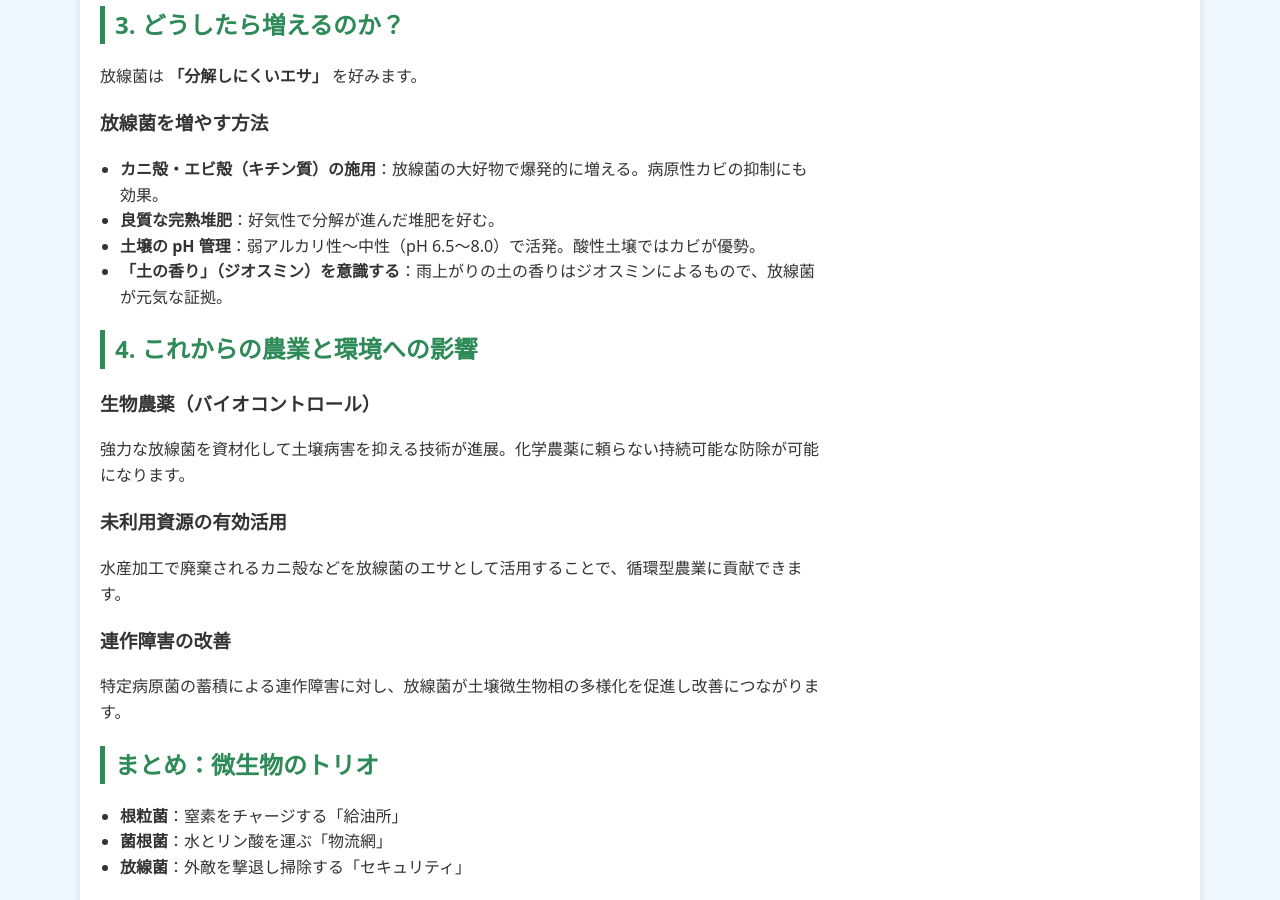
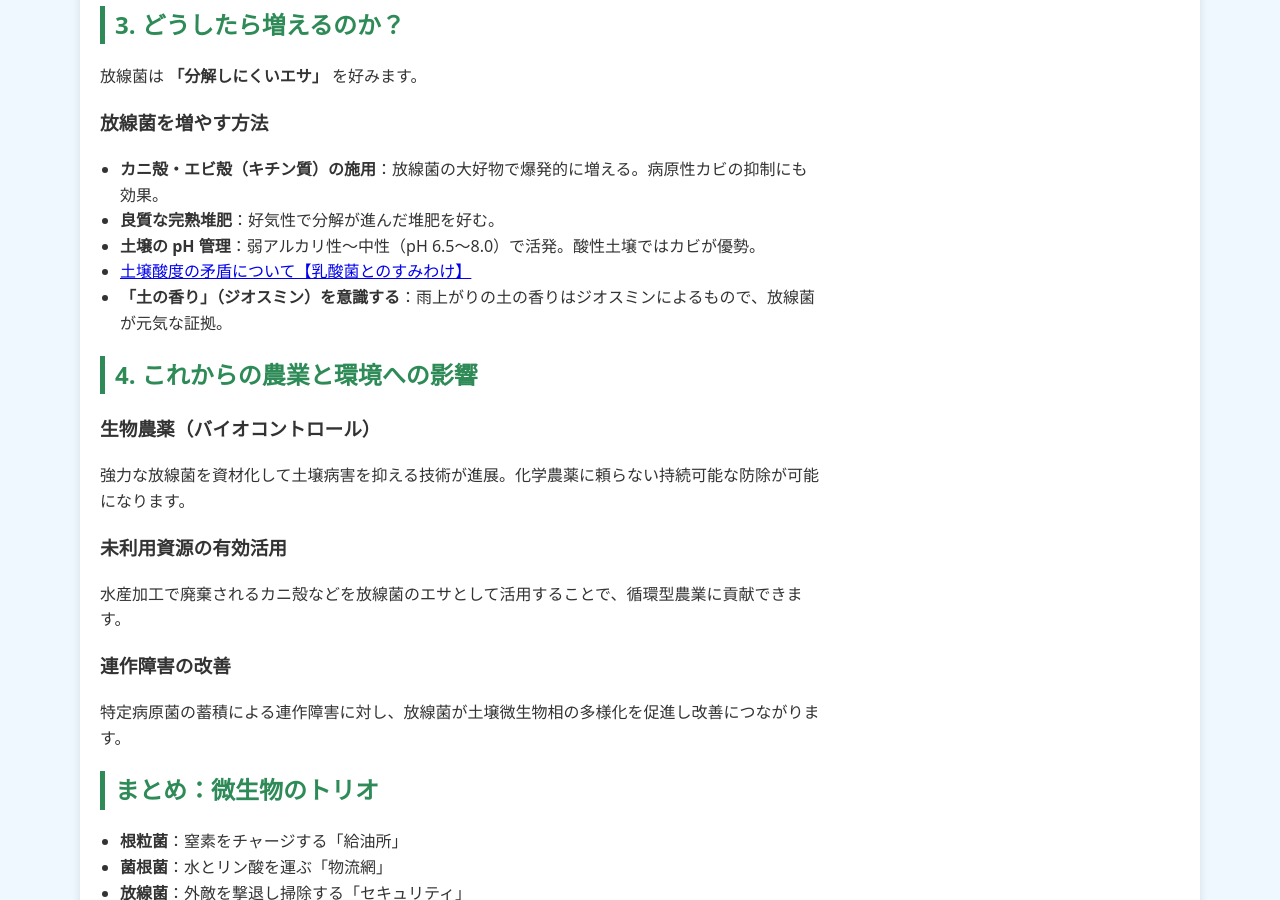
Before and after one commit to shiitake-garden/shiitake-garden.github.io, a Jekyll site: the page built from microbe/microbe_housenkin.html, in a window 1280 px wide and 900 px high, scrolled down 1298 px. Built offline with Jekyll 4.4.1, drawn with Linux system fonts in a browser that asks for light colours.

Commit message:
Update microbe_housenkin.html

```diff
--- a/microbe/microbe_housenkin.html
+++ b/microbe/microbe_housenkin.html
@@ -82,6 +82,7 @@
             <li><strong>カニ殻・エビ殻（キチン質）の施用</strong>：放線菌の大好物で爆発的に増える。病原性カビの抑制にも効果。</li>
             <li><strong>良質な完熟堆肥</strong>：好気性で分解が進んだ堆肥を好む。</li>
             <li><strong>土壌の pH 管理</strong>：弱アルカリ性〜中性（pH 6.5〜8.0）で活発。酸性土壌ではカビが優勢。</li>
+            <li><a href="/microbe/microbe_ph_kouka.html">土壌酸度の矛盾について【乳酸菌とのすみわけ】</a></li>
             <li><strong>「土の香り」（ジオスミン）を意識する</strong>：雨上がりの土の香りはジオスミンによるもので、放線菌が元気な証拠。</li>
           </ul>
         </section>
```
